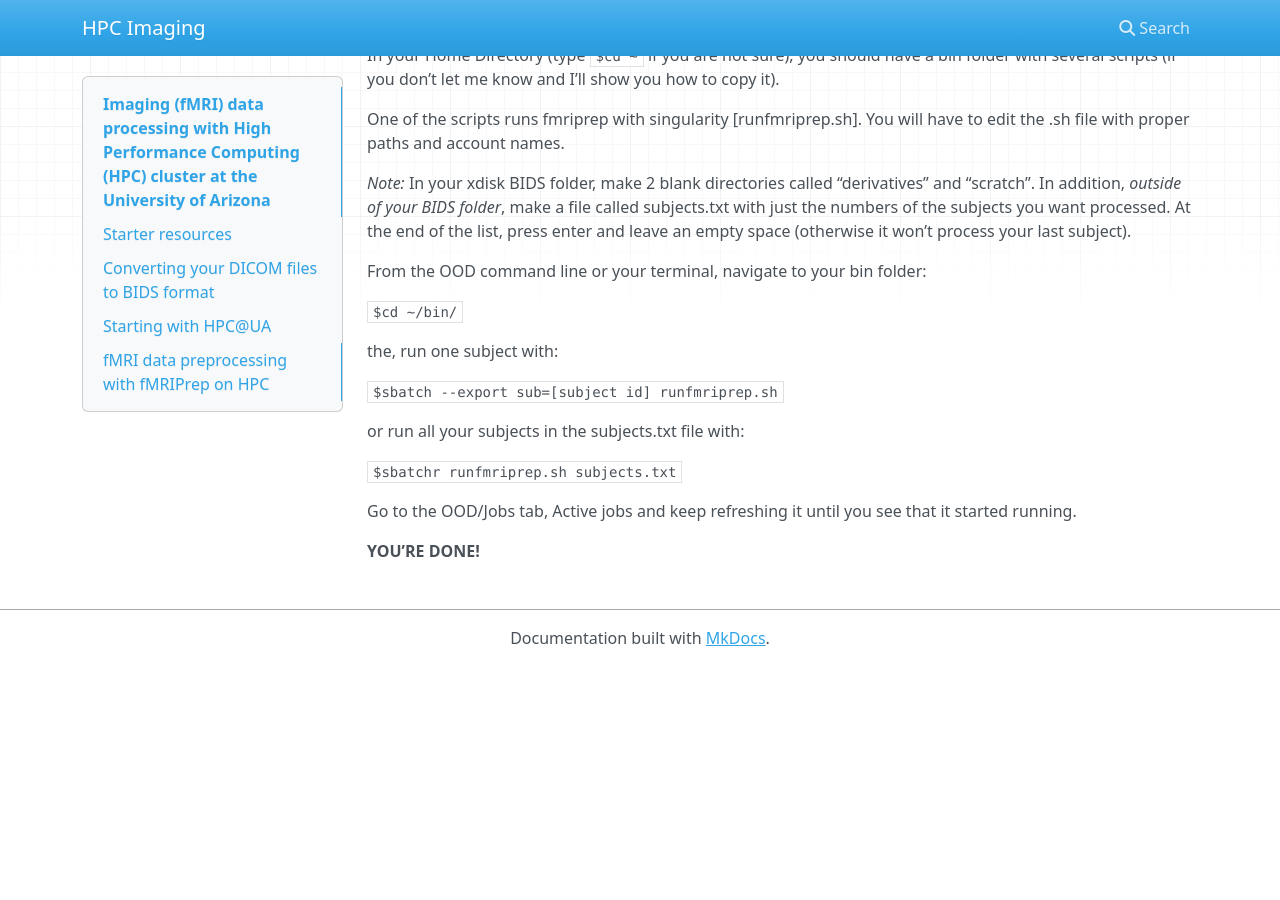
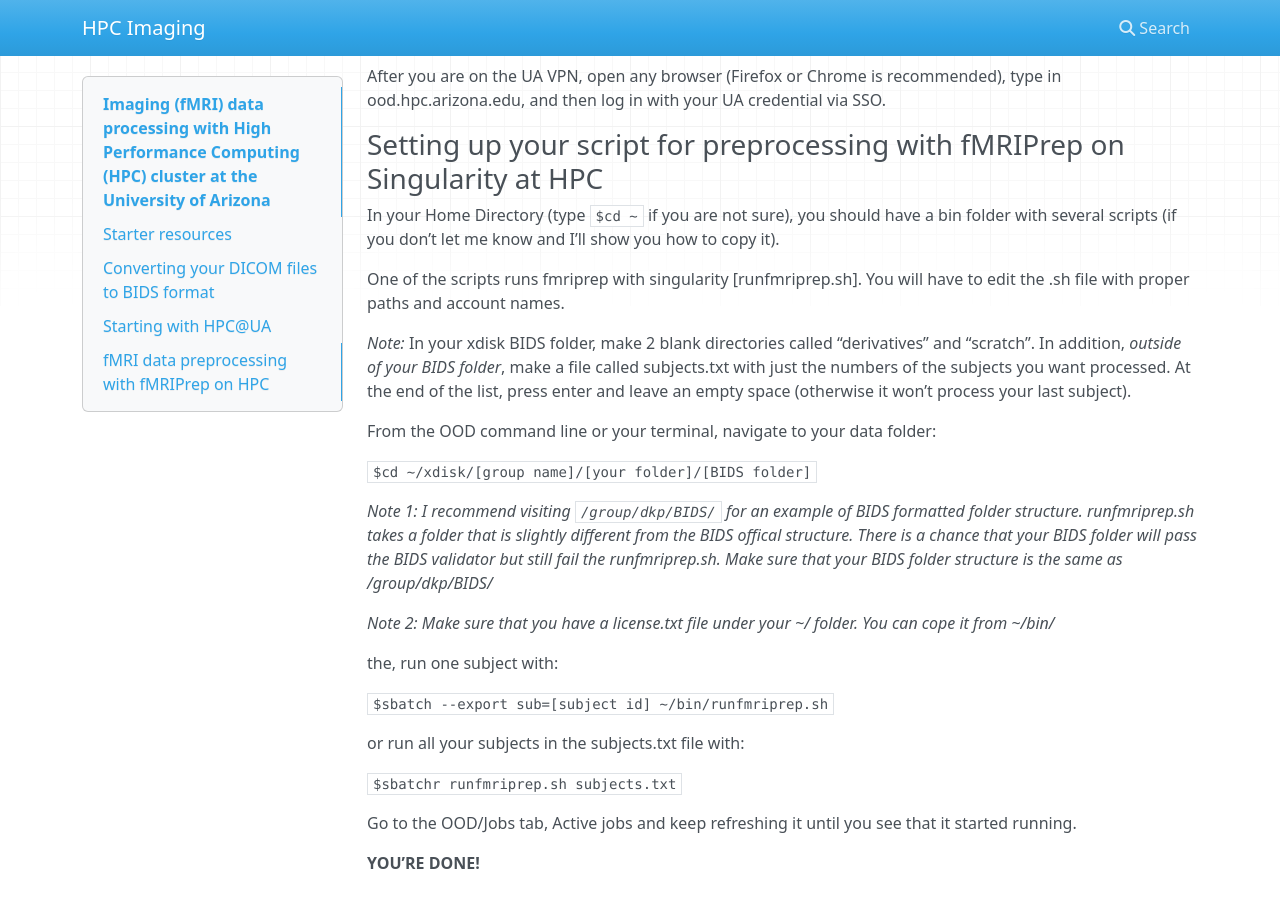
Before and after one commit to Diheng/HPC_imaging, an MkDocs documentation site: the page built from docs/index.md, in a window 1280 px wide and 900 px high, scrolled down 3415 px. Built offline with MkDocs 1.6.1, drawn with Linux system fonts in a browser that asks for light colours; nearby versions of some CDN libraries; before the commit the page ends 4081 px from its top, so only the background shows below that; some of the changed text lies outside the part shown.

Commit message:
Added a few note about runfmriprep.sh

```diff
--- a/docs/index.md
+++ b/docs/index.md
@@ -76,6 +76,14 @@ Note: Each faculty at UA can request a 50 GB HIPAA Box account for free.
 
 Option 1: You can access HPC with Open On Demand (OOD), but you need to request and gain access. See details [here](https://public.confluence.arizona.edu/display/UAHPC/Open+On+Demand). OOD provided a web-based GUI for HPC file management.
 
+Option 2: Use ssh.
+
+After you are on the UA VPN (see [here](https://uarizona.service-now.com/sp?id=sc_cat_item&sys_id=8ab35af01bb830507947edf1604bcb90) if you have not set it up), open a terminal and then type:
+
+`$ssh [your netid]@hpc.arizona.edu`
+
+Then you will be on the bastion host gateway.
+
 *Note on decompressing your tar file:* If you compressed your dataset to tar before you transfer to HPC (which is recommended), you can click on "Open in terminal" in OOD and use this command to decompress your dataset:
 
 `$tar -xvf [your dataset.tar]`
@@ -108,13 +116,17 @@ One of the scripts runs fmriprep with singularity [runfmriprep.sh]. You will hav
 
 *Note:* In your xdisk BIDS folder, make 2 blank directories called “derivatives” and “scratch”. In addition, *outside of your BIDS folder*, make a file called subjects.txt with just the numbers of the subjects you want processed. At the end of the list, press enter and leave an empty space (otherwise it won’t process your last subject).
 
-From the OOD command line or your terminal, navigate to your bin folder:
+From the OOD command line or your terminal, navigate to your data folder:
 
-`$cd ~/bin/`
+`$cd ~/xdisk/[group name]/[your folder]/[BIDS folder]`
+
+*Note 1: I recommend visiting `/group/dkp/BIDS/` for an example of BIDS formatted folder structure. runfmriprep.sh takes a folder that is slightly different from the BIDS offical structure. There is a chance that your BIDS folder will pass the BIDS validator but still fail the runfmriprep.sh. Make sure that your BIDS folder structure is the same as /group/dkp/BIDS/*
+
+*Note 2: Make sure that you have a license.txt file under your ~/ folder. You can cope it from ~/bin/*
 
 the, run one subject with:
 
-`$sbatch --export sub=[subject id] runfmriprep.sh`
+`$sbatch --export sub=[subject id] ~/bin/runfmriprep.sh`
 
 or run all your subjects in the subjects.txt file with:
 
```
